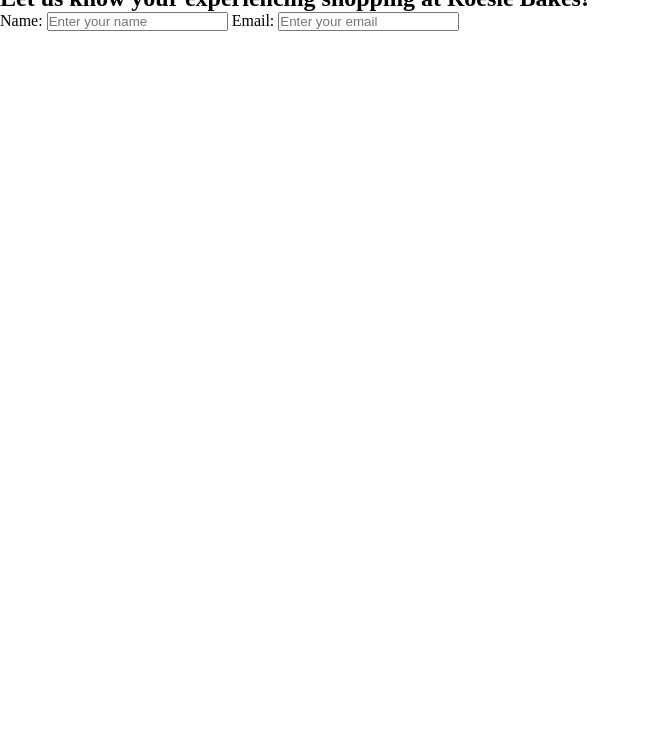
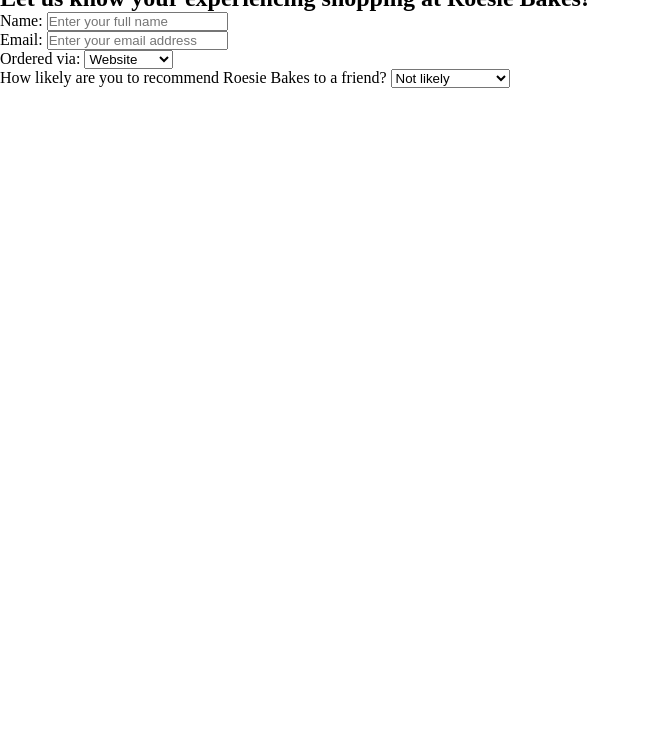
Before and after one commit to li0so/survey_form, a plain HTML site: page index.html in a window 1280 px wide. Shown: the part 52-800 px from the top of the page, without its empty margins (0-650 px from the left). Drawn offline with Linux system fonts and the light colour scheme.

Commit message:
Form Styling
Set the form display to flex in order to have the form elements use block level formatting.

```diff
--- a/index.html
+++ b/index.html
@@ -17,13 +17,28 @@
 
         <form action="survey_form" method="post">
 
-            <label for="name">Name: </label>
-            <input id="name" type="text" placeholder="Enter your name"></input>
+            <label for="name">Name:
+            <input id="name" type="text" placeholder="Enter your full name"></input>
+            </label>
 
+            <label for="email">Email:
+            <input id="email" type="text" placeholder="Enter your email address"></input>
+            </label>
 
-            <label for="email">Email: </label>
-            <input id="email" type="text" placeholder="Enter your email"></input>
+            <label for="order_type">Ordered via:
+            <select name="order_type" id="order_type">
+                <option value="website">Website</option>
+                <option value="mobile_app">Mobile App</option>
+            </select>
+            </label>
 
+            <label for="recommendation">How likely are you to recommend Roesie Bakes to a friend?
+            <select name="recommendation" id="recommendation">
+                <option value="not_likely">Not likely</option>
+                <option value="somewhat_likely">Somewhat likely</option>
+                <option value="very_likely">Very likely</option>
+            </select>
+            </label>
 
         </form>
 
--- a/styles.css
+++ b/styles.css
@@ -7,3 +7,8 @@
 /* body {
     background-color: #ad0723;
 } */
+
+form {
+    display: flex;
+    flex-direction: column;
+}
```
